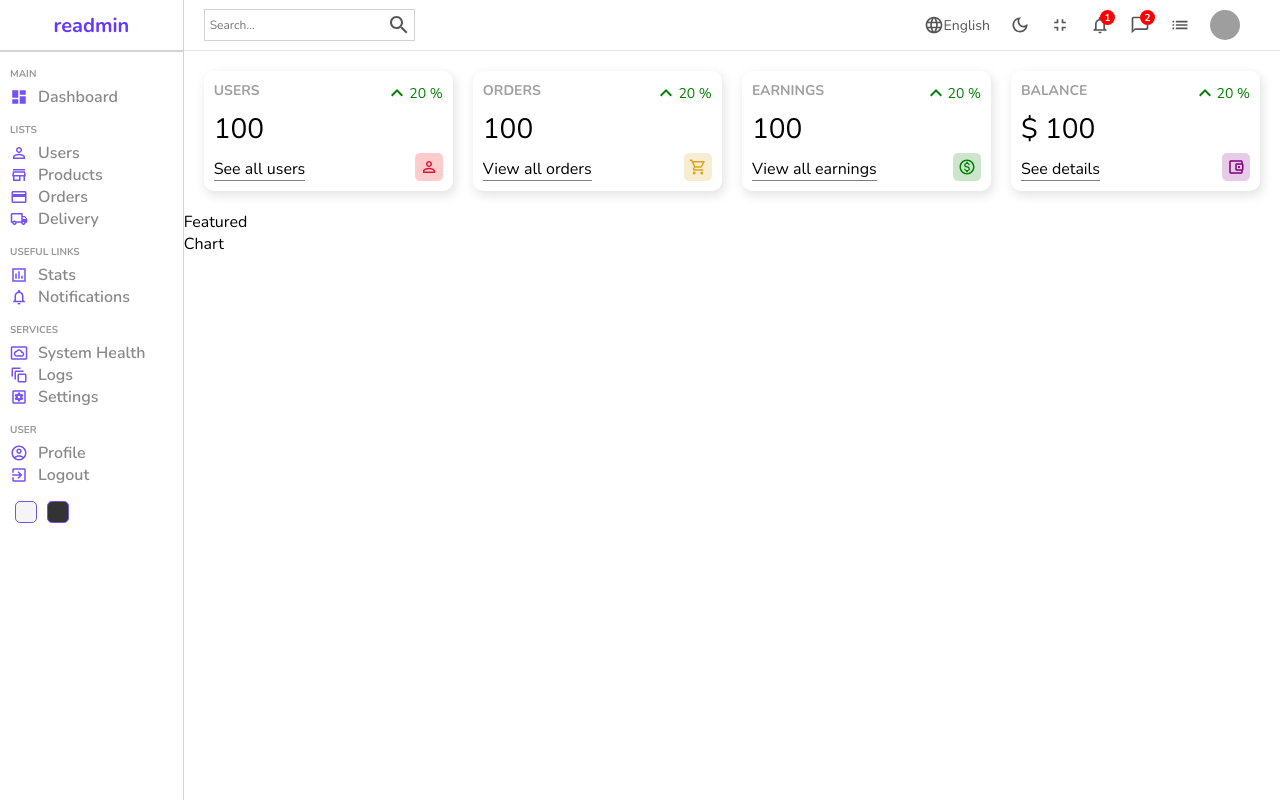
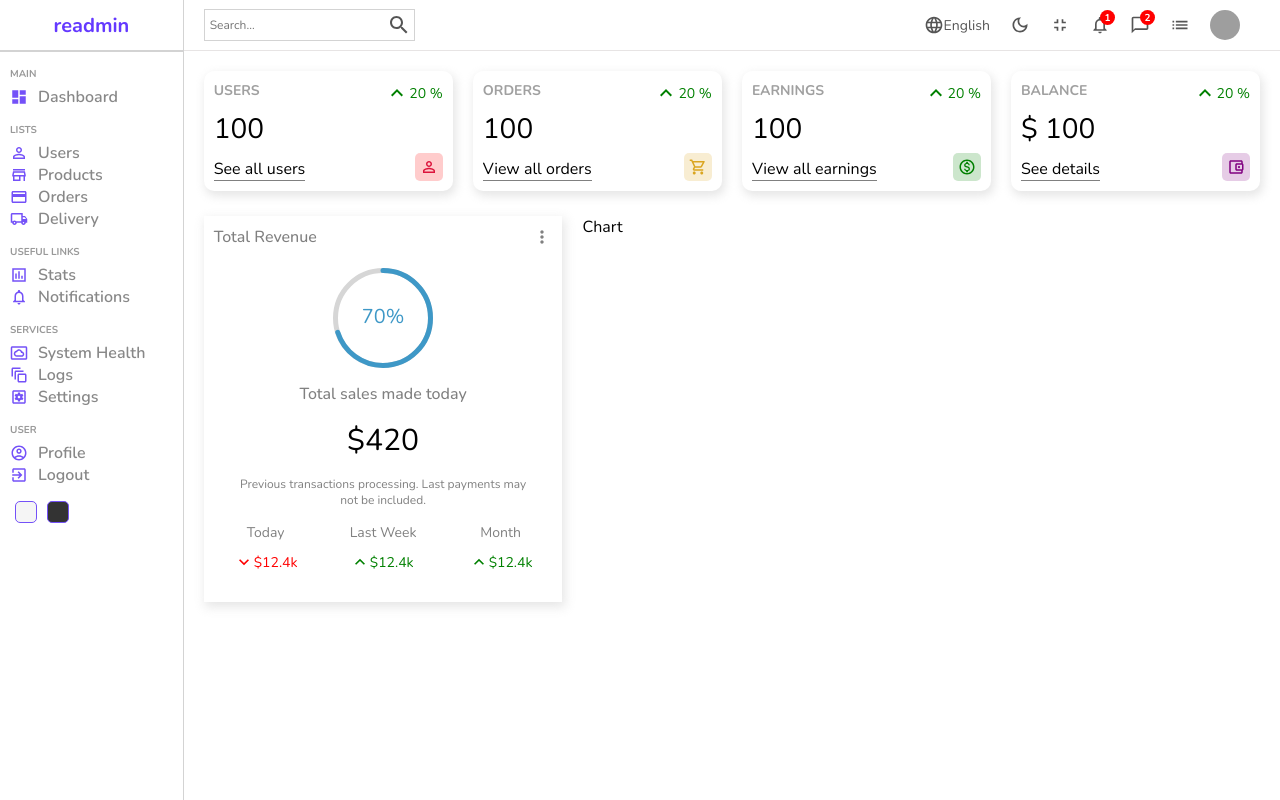
Before and after one commit to gcavalcantes/ReAdmin, a React (Create React App) app in the folder readmin/: page / in a window 1280 px wide. Built offline with nearby package versions, Linux system fonts and the light colour scheme; grey boxes are pictures that could not be loaded.

Commit message:
Total revenue visuals done
Visuals for the progress bar component are finished.

```diff
--- a/readmin/package.json
+++ b/readmin/package.json
@@ -11,6 +11,7 @@
     "@testing-library/react": "^13.4.0",
     "@testing-library/user-event": "^13.5.0",
     "react": "^18.2.0",
+    "react-circular-progressbar": "^2.1.0",
     "react-dom": "^18.2.0",
     "react-router-dom": "^6.4.2",
     "react-scripts": "5.0.1",
--- a/readmin/public/index.html
+++ b/readmin/public/index.html
@@ -6,11 +6,16 @@
       name="description"
       content="Web site created using create-react-app"
     />
-    <link href="https://fonts.googleapis.com/css2?family=Nunito:ital,wght@0,400;0,500;0,600;0,700;1,400;1,500;1,600;1,700&family=Open+Sans:ital,wght@0,300;0,400;0,500;0,600;0,700;0,800;1,300;1,400;1,500;1,600;1,700;1,800&display=swap" rel="stylesheet">
-    <style>*{
-      font-family: 'Nunito', sans-serif;
-      margin: 0;
-    }</style>
+    <link
+      href="https://fonts.googleapis.com/css2?family=Nunito:ital,wght@0,200;0,300;0,400;0,500;0,600;0,700;0,800;0,900;1,200;1,300;1,400;1,500;1,600;1,700;1,800;1,900&display=swap"
+      rel="stylesheet"
+    />
+    <style>
+      * {
+        font-family: "Nunito", sans-serif;
+        margin: 0;
+      }
+    </style>
     <title>React Admin App</title>
   </head>
   <body>
--- a/readmin/src/components/chart/chart.scss
+++ b/readmin/src/components/chart/chart.scss
@@ -1,3 +1,3 @@
 .chart{
-
+    flex: 4;
 }
--- a/readmin/src/components/featured/Featured.jsx
+++ b/readmin/src/components/featured/Featured.jsx
@@ -1,9 +1,52 @@
-import "./featured.scss"
+import MoreVertIcon from "@mui/icons-material/MoreVert";
+import { CircularProgressbar } from "react-circular-progressbar";
+import "react-circular-progressbar/dist/styles.css";
+import KeyboardArrowDownIcon from "@mui/icons-material/KeyboardArrowDown";
+import KeyboardArrowUpOutlinedIcon from "@mui/icons-material/KeyboardArrowUpOutlined";
+import "./featured.scss";
 
 const Featured = () => {
   return (
-    <div className='featured'>Featured</div>
-  )
-}
+    <div className="featured">
+      <div className="top">
+        <h1 className="title">Total Revenue</h1>
+        <MoreVertIcon fontSize="small" />
+      </div>
+      <div className="bottom">
+        <div className="featuredChart">
+          <CircularProgressbar value={70} text={"70%"} strokeWidth={5} />
+        </div>
+        <p className="title">Total sales made today</p>
+        <p className="amount">$420</p>
+        <p className="desc">
+          Previous transactions processing. Last payments may not be included.
+        </p>
+        <div className="summary">
+          <div className="item">
+            <div className="itemTitle">Today</div>
+            <div className="itemResult negative">
+              <KeyboardArrowDownIcon fontSize="small" />
+              <div className="resultAmount">$12.4k</div>
+            </div>
+          </div>
+          <div className="item">
+            <div className="itemTitle">Last Week</div>
+            <div className="itemResult positive">
+              <KeyboardArrowUpOutlinedIcon fontSize="small" />
+              <div className="resultAmount">$12.4k</div>
+            </div>
+          </div>
+          <div className="item">
+            <div className="itemTitle">Month</div>
+            <div className="itemResult positive">
+              <KeyboardArrowUpOutlinedIcon fontSize="small" />
+              <div className="resultAmount">$12.4k</div>
+            </div>
+          </div>
+        </div>
+      </div>
+    </div>
+  );
+};
 
-export default Featured
+export default Featured;
--- a/readmin/src/components/featured/featured.scss
+++ b/readmin/src/components/featured/featured.scss
@@ -1,3 +1,81 @@
 .featured{
+    flex: 2;
+    -webkit-box-shadow: 2px 4px 10px 1px rgba(0, 0, 0, 0.47);
+    box-shadow: 2px 4px 10px 1px rgba(201, 201, 201, 0.47);
+    padding: 10px;
 
+    .top{
+        display: flex;
+        align-items: center;
+        justify-content: space-between;
+        color: gray;
+
+        .title{
+            font-size: 16px;
+            font-weight: 500;
+        }
+    }
+
+    .bottom{
+        padding: 20px;
+        display: flex;
+        flex-direction: column;
+        align-items: center;
+        justify-content: center;
+        gap: 15px;
+
+        .featuredChart{
+            width: 100px;
+            height: 100px;
+        }
+
+        .title{
+            font-weight: 500;
+            color: gray;
+        }
+
+        .amount{
+            font-size: 30px;
+        }
+
+        .desc{
+            font-weight: 300;
+            font-size: 12px;
+            color: gray;
+            text-align: center;
+        }
+
+        .summary{
+            width: 100%;
+            display: flex;
+            align-items: center;
+            justify-content: space-between;
+
+            .item{
+                text-align: center;
+
+                .itemTitle{
+                    font-size: 14px;
+                    color: gray;
+                }
+
+                .itemResult{
+                    display: flex;
+                    align-items: center;
+                    margin-top: 10px;
+                    font-size: 14px;
+
+                    &.positive{
+                        color: green;
+                    }
+
+                    &.negative{
+                        color: red;
+                    }
+                }
+
+
+            }
+        }
+    }
 }
--- a/readmin/src/pages/home/home.scss
+++ b/readmin/src/pages/home/home.scss
@@ -4,10 +4,15 @@
     .homeContainer{
         flex: 6;
 
-        .widgets{
+        .widgets, .charts{
             display: flex;
             padding: 20px;
             gap: 20px;
         }
+
+        .charts{
+            padding: 5px 20px;
+
+        }
     }
 }
```
Also changed, not shown: 1 other file (tests, documents, lock files or other folders).
